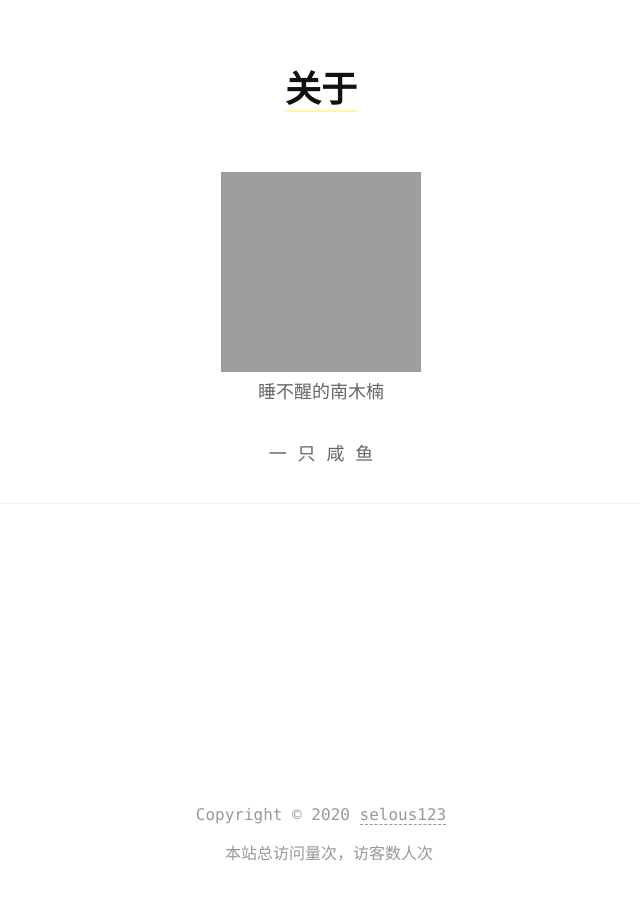
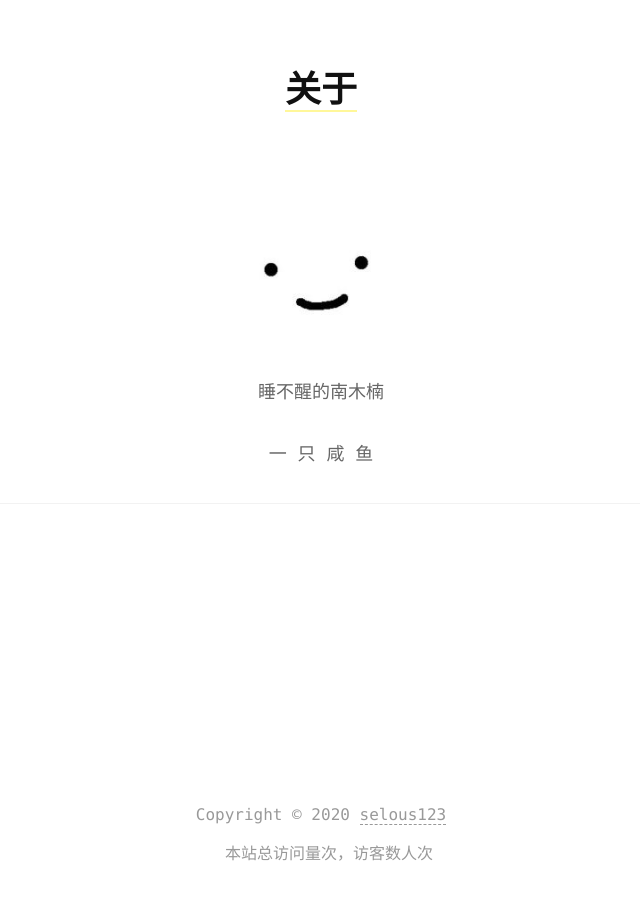
Before and after one commit to Agonie/agonie.github.io, a Jekyll site: the page built from about.md, in a window 1280 px wide. Shown: the whole page, without its empty margins (319-959 px from the left). Built offline with Jekyll 4.4.1, drawn with Linux system fonts in a browser that asks for light colours; comment, search, counter and statistics services are not loaded.

Commit message:
rename pic

```diff
--- a/about.md
+++ b/about.md
@@ -4,7 +4,7 @@ title: 关于
 reward: false
 ---
 
-<center><img src="https://agonie.github.io/assets/img/agonie.webp" width="200" height="200"/></center>
+<center><img src="https://agonie.github.io/assets/img/avatar.webp" width="200" height="200"/></center>
 
 <center><p style="font-size='16px' font-style='bold'">睡不醒的南木楠</p></center>
 <center><p style="font-size='16px' font-style='bold'">一 只 咸 鱼</p></center>
```
